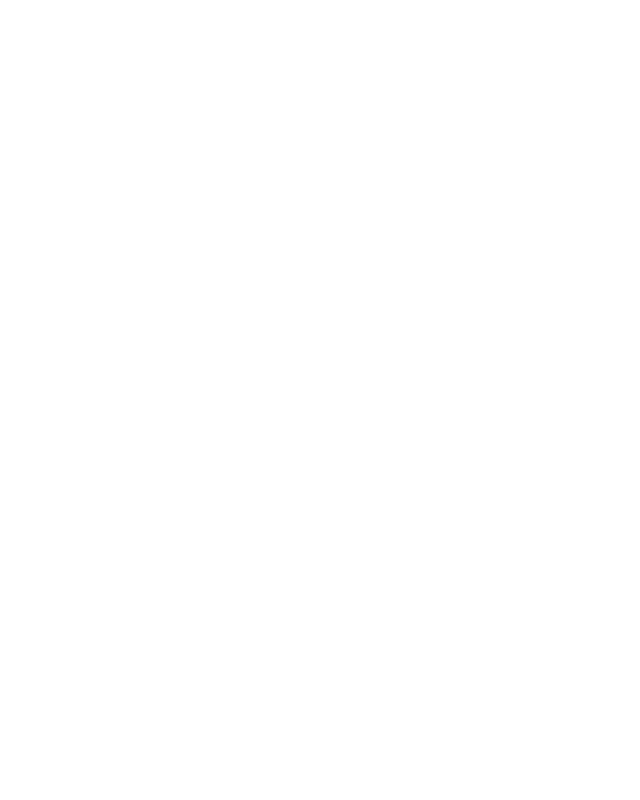
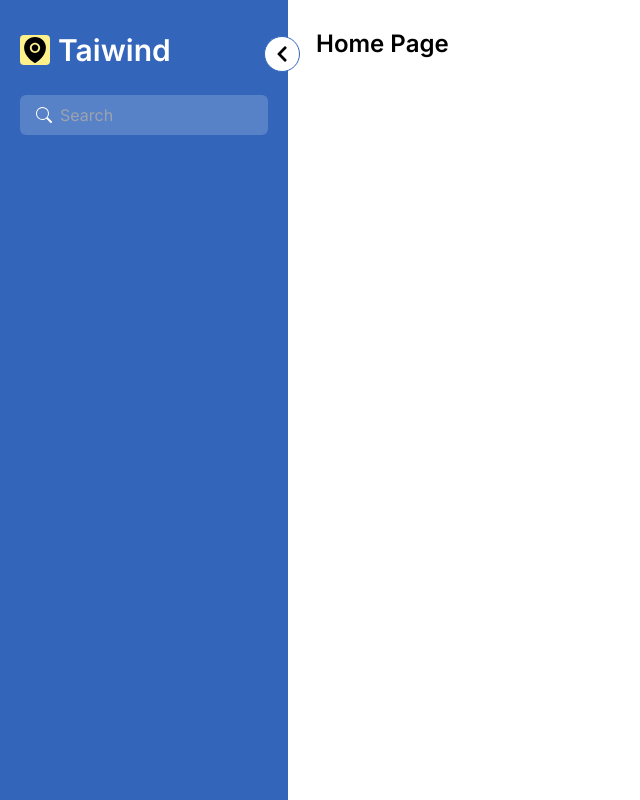
Before and after one commit to YePeOn7/robot_local_web_app, a Next.js app: page /dashboard in a window 1280 px wide. Shown: the whole page, without its empty margins (0-640 px from the left). Built offline with nearby package versions, Linux system fonts and the light colour scheme.

Commit message:
add sidebar, not finished

```diff
--- a/src/app/dashboard/page.tsx
+++ b/src/app/dashboard/page.tsx
@@ -1,10 +1,19 @@
-import Sidebar from '@/component/Sidebar'
 import React from 'react'
+import Sidebar from '@/components/Sidebar'
+
+const HomePage = () => {
+  return (
+    <div className='p-7'>
+      <h1 className="text-2xl font-semibold"> Home Page</h1>
+    </div>
+  )
+}
 
 const Dashboard = () => {
   return (
-    <div>
+    <div className='flex'>
       <Sidebar/>
+      <HomePage/>
     </div>
   )
 }
--- a/src/app/globals.css
+++ b/src/app/globals.css
@@ -7,6 +7,9 @@
   --background-start-rgb: 214, 219, 220;
   --background-end-rgb: 255, 255, 255;
 }
+*{
+  transition: all 0.5s ease;
+}
 
 body {
   color: rgb(var(--foreground-rgb));
--- a/src/app/page.tsx
+++ b/src/app/page.tsx
@@ -1,4 +1,4 @@
-import YawSubscriber from "@/component/YawSubscriber";
+import YawSubscriber from "@/components/YawSubscriber";
 import Image from "next/image";
 
 export default function Home() {
--- a/src/component/Sidebar.tsx
+++ /dev/null
@@ -1,46 +0,0 @@
-import Image from 'next/image'
-import React from 'react'
-import logo from '@/../public/logoFull.png'
-import Link from 'next/link'
-import { IconType } from 'react-icons'
-import { RiDashboardFill } from 'react-icons/ri'
-
-interface ItemProps {
-  href: string,
-  Icon: IconType,
-  label: string
-}
-
-const Item: React.FC<ItemProps> = ({ href, Icon, label }) => {
-  return (
-    <>
-      <Link href={href} className=''>
-        <span>
-          <Icon />
-        </span>
-        {label}
-      </Link>
-    </>
-  )
-}
-
-const Sidebar = () => {
-  return (
-    <div className='menu flex flex-col gap-10 h-[94vh] bg-red-400'>
-      {/* <div className="logo p-5">
-        <Image src={logo} height={50} width={250} alt='' />
-      </div>
-
-      <div className="menu-list">
-        <Item Icon={RiDashboardFill} href='#' label='Dashboard' />
-        <Item Icon={RiDashboardFill} href='#' label='Dashboard' />
-        <Item Icon={RiDashboardFill} href='#' label='Dashboard' />
-      </div> */}
-
-      {/* <div className='h-9 w-9 bg-black'>
-      </div> */}
-    </div>
-  )
-}
-
-export default Sidebar
--- /dev/null
+++ b/src/components/Sidebar.tsx
@@ -0,0 +1,61 @@
+'use client'
+
+import Image from 'next/image'
+import React, { useState } from 'react'
+import logo from '@/../public/logoFull.png'
+import Link from 'next/link'
+import { IconType } from 'react-icons'
+import { RiDashboardFill } from 'react-icons/ri'
+import { BsArrowLeftShort, BsSearch } from 'react-icons/bs'
+import { FaChevronLeft } from 'react-icons/fa'
+import { AiFillEnvironment } from 'react-icons/ai'
+
+interface ItemProps {
+  href: string,
+  Icon: IconType,
+  label: string
+}
+
+const Item: React.FC<ItemProps> = ({ href, Icon, label }) => {
+  return (
+    <div>
+      <Link href={href} className='text-2xl'>
+        <span>
+          <Icon />
+        </span>
+        {label}
+      </Link>
+    </div>
+  )
+}
+
+const Sidebar = () => {
+  const [open, setOpen] = useState(true);
+  return (
+    <div className={`bg-dark-purple h-screen p-5 pt-8 ${open ? 'w-72' : 'w-20'} relative`}>
+      <FaChevronLeft className={`bg-white text-4xl p-2 rounded-full absolute top-9 -right-3 border border-dark-purple cursor-pointer ${!open && 'rotate-180'}`} onClick={() => { setOpen(!open) }} />
+
+      <div className="inline-flex items-center">
+        <AiFillEnvironment className={`bg-yellow-200 text-3xl rounded block float-left mr-2 ${!open && 'rotate-[360deg]'}`} />
+        <h1 className={`text-3xl text-white origin-left font-semibold ${!open && 'scale-0'}`}>Taiwind</h1>
+      </div>
+
+      <div className={`flex items-center rounded-md bg-light-white mt-6 ${!open ? 'px-3' : 'px-4'} py-2`}>
+        <BsSearch className={`text-white float-left text-lg cursor-pointer block ${open && 'mr-2'}`} />
+        <input type="search" className={`text-base w-full text-white bg-transparent focus:outline-none ${!open && 'hidden'}`} placeholder='Search' />
+      </div>
+
+      {/* <div className="logo text-center">
+        <Image src={logo} height={50} width={250} alt='' />
+      </div> */}
+
+      {/* <div className="menu-list flex flex-col gap-10 h-full bg-slate-300">
+        <Item Icon={RiDashboardFill} href='#' label='Dashboard' />
+        <Item Icon={RiDashboardFill} href='#' label='Dashboard' />
+        <Item Icon={RiDashboardFill} href='#' label='Dashboard' />
+      </div> */}
+    </div>
+  )
+}
+
+export default Sidebar
--- /dev/null
+++ b/src/components/Test.tsx
@@ -0,0 +1,9 @@
+import React from 'react'
+
+const Test = () => {
+  return (
+    <p className='bg-teal-400'>sdfawf weafaewf</p>
+  )
+}
+
+export default Test
--- a/tailwind.config.ts
+++ b/tailwind.config.ts
@@ -8,10 +8,9 @@ const config: Config = {
   ],
   theme: {
     extend: {
-      backgroundImage: {
-        "gradient-radial": "radial-gradient(var(--tw-gradient-stops))",
-        "gradient-conic":
-          "conic-gradient(from 180deg at 50% 50%, var(--tw-gradient-stops))",
+      colors: {
+        "dark-purple": "#36B",
+        "light-white": "rgba(255,255,255,0.18)",
       },
     },
   },
```
Also changed, not shown: src/components/YawSubscriber.tsx (renamed from src/component/YawSubscriber.tsx).
